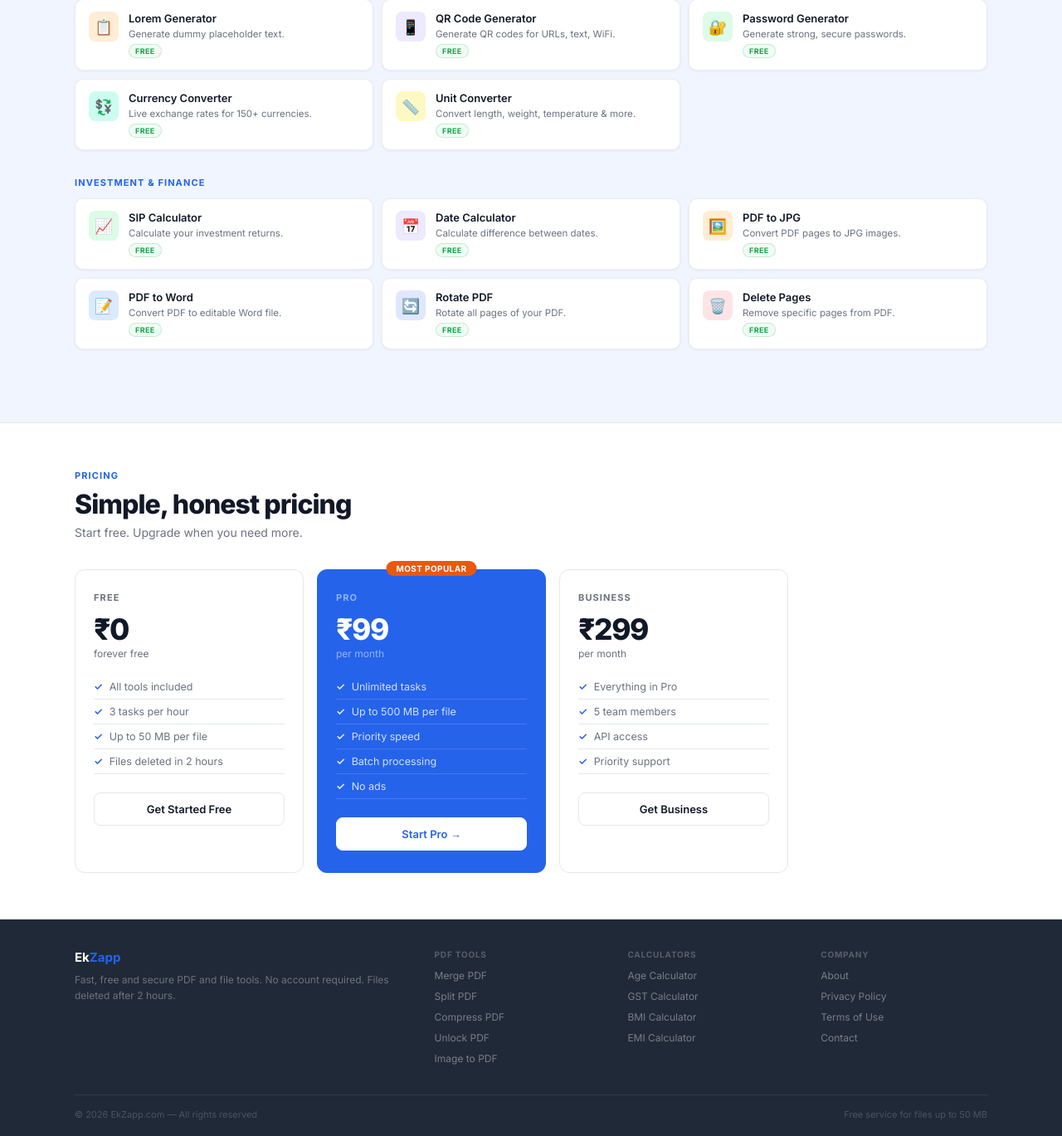
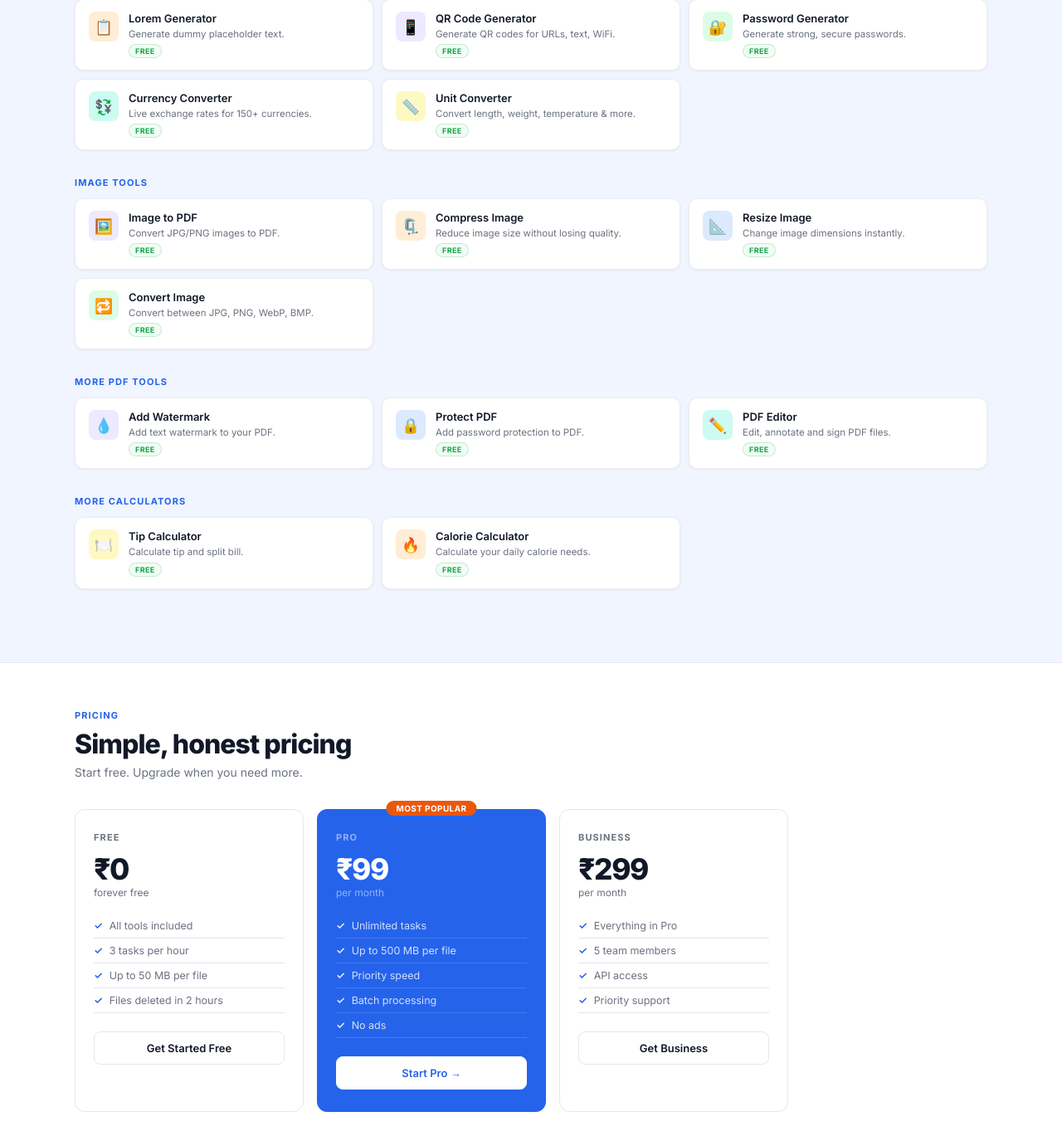
Before and after one commit to Ekramul36/ektools, a Python web app: template templates/index.html in a window 1280 px wide. Shown: the part 1355-2724 px from the top of the page at 83% size. Run offline with Jinja, Linux system fonts and the light colour scheme; the template is opened without the code that fills it, so the values that code supplies are empty.

Commit message:
Add all new tools to homepage

```diff
--- a/templates/index.html
+++ b/templates/index.html
@@ -1,15 +1,6 @@
 <!DOCTYPE html>
 <html lang="en">
 <head>
-  <!-- Google tag (gtag.js) -->
-<script async src="https://www.googletagmanager.com/gtag/js?id=G-TLGR9XNXHC"></script>
-<script>
-  window.dataLayer = window.dataLayer || [];
-  function gtag(){dataLayer.push(arguments);}
-  gtag('js', new Date());
-
-  gtag('config', 'G-TLGR9XNXHC');
-</script>
 <meta charset="UTF-8">
 <meta name="viewport" content="width=device-width, initial-scale=1.0">
 <title>EkZapp — We help with all your file tasks</title>
@@ -548,53 +539,89 @@ footer{background:#1F2937;padding:36px 20px 20px}
     </div>
 
     <div class="cat-section">
-      <div class="cat-label">Investment & Finance</div>
+      <div class="cat-label">Image Tools</div>
       <div class="cat-grid">
-        <a class="tool-card" href="/calculators/sip">
-          <div class="tool-icon-wrap ib-green">📈</div>
+        <a class="tool-card" href="/image">
+          <div class="tool-icon-wrap ib-purple">🖼️</div>
           <div>
-            <h3>SIP Calculator</h3>
-            <p>Calculate your investment returns.</p>
+            <h3>Image to PDF</h3>
+            <p>Convert JPG/PNG images to PDF.</p>
             <span class="tool-badge bf">FREE</span>
           </div>
         </a>
-        <a class="tool-card" href="/calculators/date">
-          <div class="tool-icon-wrap ib-purple">📅</div>
+        <a class="tool-card" href="/image/compress">
+          <div class="tool-icon-wrap ib-orange">🗜️</div>
           <div>
-            <h3>Date Calculator</h3>
-            <p>Calculate difference between dates.</p>
+            <h3>Compress Image</h3>
+            <p>Reduce image size without losing quality.</p>
             <span class="tool-badge bf">FREE</span>
           </div>
         </a>
-        <a class="tool-card" href="/pdf-to-jpg">
-          <div class="tool-icon-wrap ib-orange">🖼️</div>
+        <a class="tool-card" href="/image/resize">
+          <div class="tool-icon-wrap ib-blue">📐</div>
           <div>
-            <h3>PDF to JPG</h3>
-            <p>Convert PDF pages to JPG images.</p>
+            <h3>Resize Image</h3>
+            <p>Change image dimensions instantly.</p>
             <span class="tool-badge bf">FREE</span>
           </div>
         </a>
-        <a class="tool-card" href="/pdf-to-word">
-          <div class="tool-icon-wrap ib-blue">📝</div>
+        <a class="tool-card" href="/image/convert">
+          <div class="tool-icon-wrap ib-green">🔁</div>
           <div>
-            <h3>PDF to Word</h3>
-            <p>Convert PDF to editable Word file.</p>
+            <h3>Convert Image</h3>
+            <p>Convert between JPG, PNG, WebP, BMP.</p>
             <span class="tool-badge bf">FREE</span>
           </div>
         </a>
-        <a class="tool-card" href="/rotate-pdf">
-          <div class="tool-icon-wrap ib-indigo">🔄</div>
+      </div>
+    </div>
+
+    <div class="cat-section">
+      <div class="cat-label">More PDF Tools</div>
+      <div class="cat-grid">
+        <a class="tool-card" href="/watermark-pdf">
+          <div class="tool-icon-wrap ib-purple">💧</div>
           <div>
-            <h3>Rotate PDF</h3>
-            <p>Rotate all pages of your PDF.</p>
+            <h3>Add Watermark</h3>
+            <p>Add text watermark to your PDF.</p>
             <span class="tool-badge bf">FREE</span>
           </div>
         </a>
-        <a class="tool-card" href="/delete-pages">
-          <div class="tool-icon-wrap ib-red">🗑️</div>
+        <a class="tool-card" href="/protect-pdf">
+          <div class="tool-icon-wrap ib-blue">🔒</div>
           <div>
-            <h3>Delete Pages</h3>
-            <p>Remove specific pages from PDF.</p>
+            <h3>Protect PDF</h3>
+            <p>Add password protection to PDF.</p>
+            <span class="tool-badge bf">FREE</span>
+          </div>
+        </a>
+        <a class="tool-card" href="/pdf-editor">
+          <div class="tool-icon-wrap ib-teal">✏️</div>
+          <div>
+            <h3>PDF Editor</h3>
+            <p>Edit, annotate and sign PDF files.</p>
+            <span class="tool-badge bf">FREE</span>
+          </div>
+        </a>
+      </div>
+    </div>
+
+    <div class="cat-section">
+      <div class="cat-label">More Calculators</div>
+      <div class="cat-grid">
+        <a class="tool-card" href="/tools/tip-calculator">
+          <div class="tool-icon-wrap ib-yellow">🍽️</div>
+          <div>
+            <h3>Tip Calculator</h3>
+            <p>Calculate tip and split bill.</p>
+            <span class="tool-badge bf">FREE</span>
+          </div>
+        </a>
+        <a class="tool-card" href="/calculators/calorie">
+          <div class="tool-icon-wrap ib-orange">🔥</div>
+          <div>
+            <h3>Calorie Calculator</h3>
+            <p>Calculate your daily calorie needs.</p>
             <span class="tool-badge bf">FREE</span>
           </div>
         </a>
```
